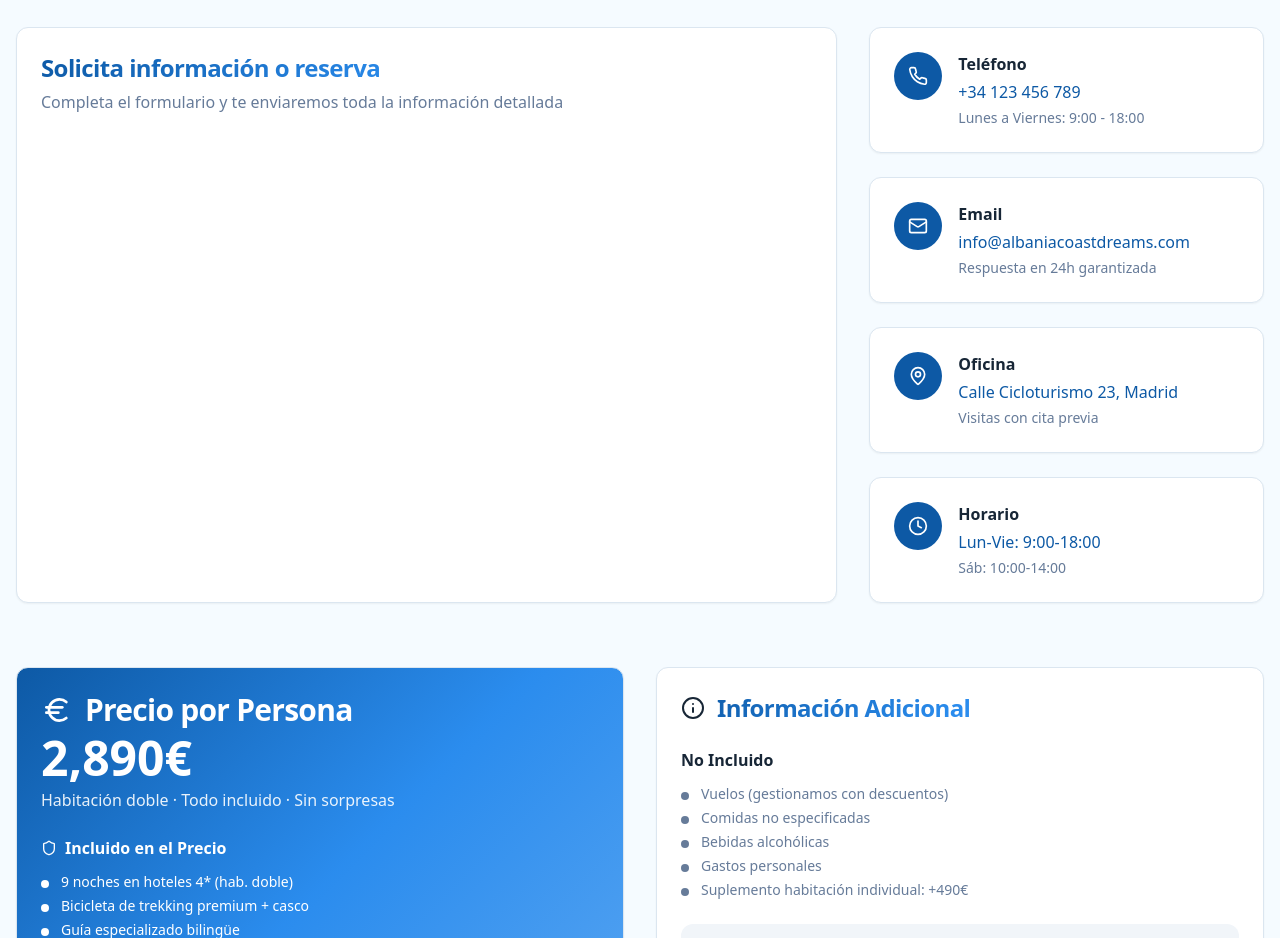
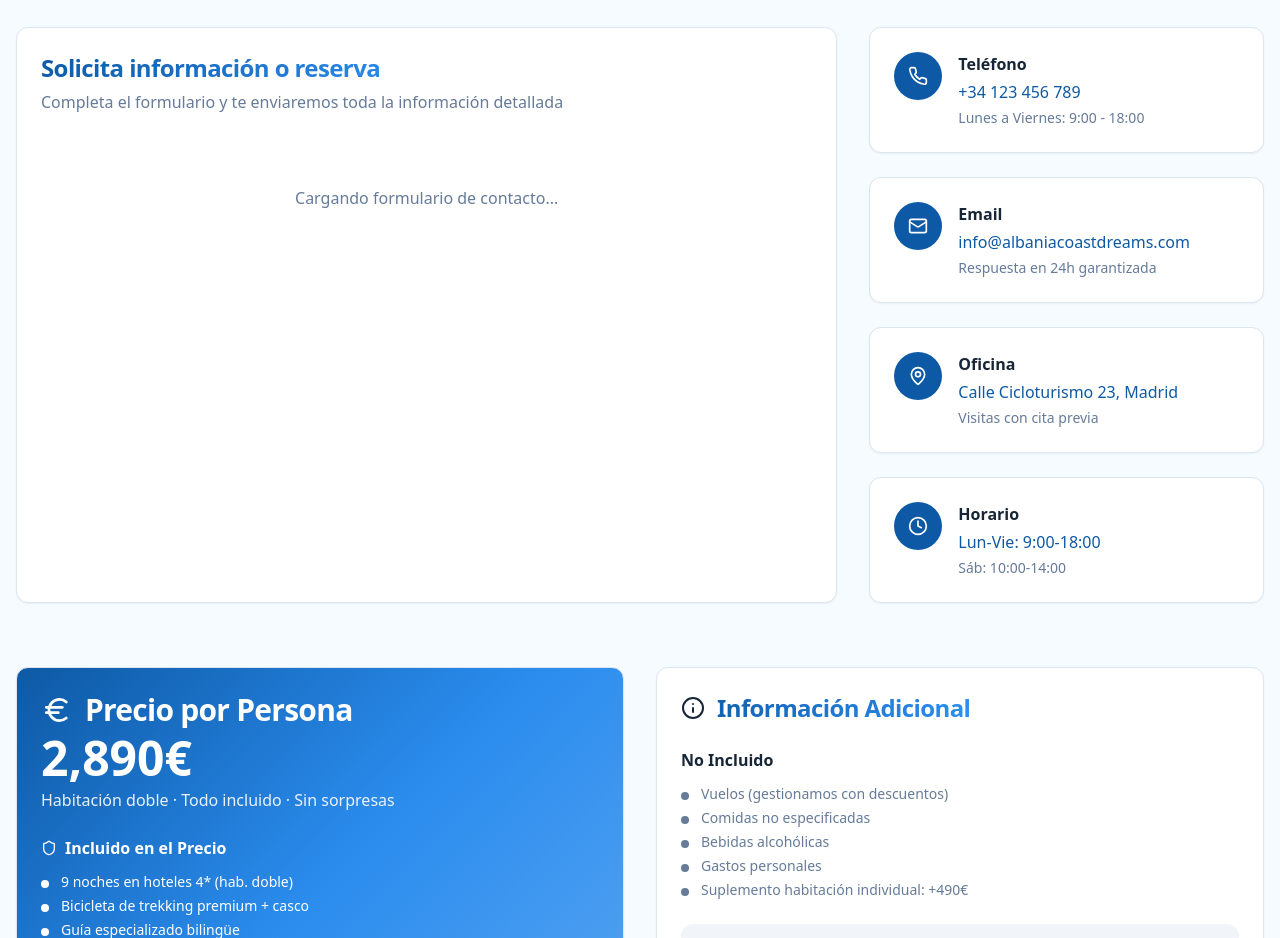
Before and after one commit to sonriend0/albania-bike-coast-dream, a React (Vite) app: page / in a window 1280 px wide. Shown: the part 9940-10878 px from the top of the page. Built offline with nearby package versions, Linux system fonts and the light colour scheme.

Commit message:
Fix: Formulario de contacto no incrustado
El formulario de Nimble no se incrustó correctamente en la página de contacto. Se ha corregido para que el formulario aparezca en la sección de contacto.

```diff
--- a/src/components/sections/ContactoSection.tsx
+++ b/src/components/sections/ContactoSection.tsx
@@ -114,7 +114,13 @@ export const ContactoSection = () => {
                 </p>
               </CardHeader>
               <CardContent>
-                <div className="nimble-form" data-form-id="66efd7e067255057d758b049" data-company-id="62dc9542c71933ab634eb3c1"></div>
+                <div className="min-h-[400px] p-4">
+                  <div className="nimble-form" data-form-id="66efd7e067255057d758b049" data-company-id="62dc9542c71933ab634eb3c1">
+                    <div className="text-center text-muted-foreground py-8">
+                      Cargando formulario de contacto...
+                    </div>
+                  </div>
+                </div>
               </CardContent>
             </Card>
           </div>
```
